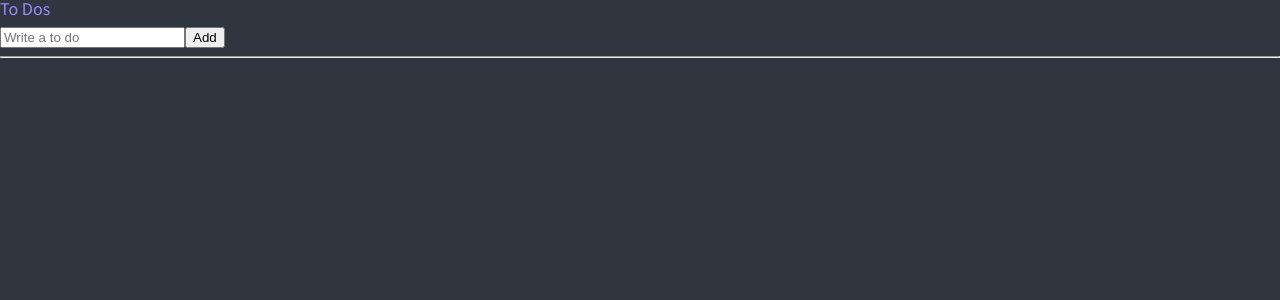
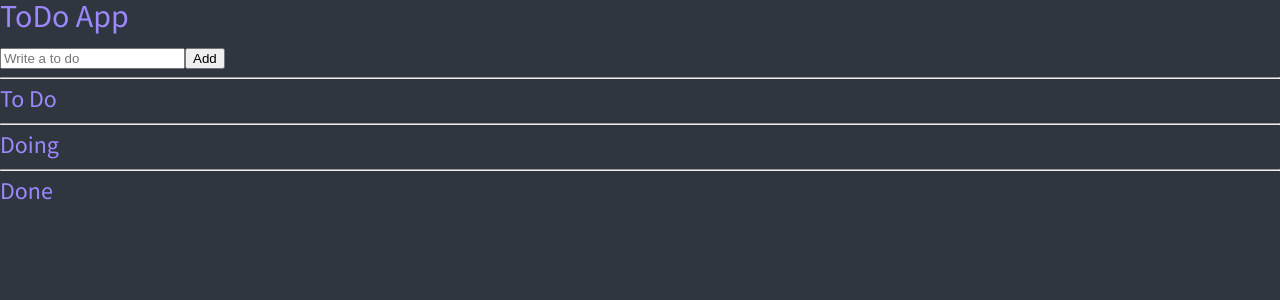
Before and after one commit to sangminlee98/typescript-recoil, a React (Create React App) app: page / in a window 1280 px wide. Shown: the top 300 px of the page. Built offline with nearby package versions, Linux system fonts and the light colour scheme.

Commit message:
[IMPLEMENT] recoil selector category

```diff
--- a/src/atoms/toDoState.ts
+++ b/src/atoms/toDoState.ts
@@ -1,4 +1,4 @@
-import { atom } from 'recoil';
+import { atom, selector } from 'recoil';
 
 export interface IToDo {
   text: string;
@@ -10,3 +10,15 @@ export const toDoState = atom<IToDo[]>({
   key: 'toDo',
   default: [],
 });
+
+export const toDoSelector = selector({
+  key: 'toDoSelcector',
+  get: ({get}) => {
+    const toDos = get(toDoState);
+    return {
+      toDo: toDos.filter(toDo => toDo.category === 'TO_DO'),
+      doing:  toDos.filter(toDo => toDo.category === 'DOING'),
+      done: toDos.filter(toDo => toDo.category === 'DONE')
+    };
+  }
+})
--- a/src/components/ToDoList.tsx
+++ b/src/components/ToDoList.tsx
@@ -1,7 +1,7 @@
 import React from 'react';
 import { useRecoilValue } from 'recoil';
 import styled from 'styled-components';
-import { toDoState } from '../atoms/toDoState';
+import { toDoSelector } from '../atoms/toDoState';
 import CreateToDo from './CreateToDo';
 import ToDo from './ToDo';
 
@@ -11,19 +11,35 @@ const Container = styled.div`
   color: ${props => props.theme.textColor};
 `;
 const Title = styled.h1`
-  font-size: large;
+  font-size: 2rem;
+  margin-bottom: 0.5em;
+  color: ${props => props.theme.accentColor};
+`;
+const SubTitle = styled.h2`
+  font-size: 1.5rem;
   margin-bottom: 0.5em;
   color: ${props => props.theme.accentColor};
 `;
 const ToDoList = () => {
-  const toDos = useRecoilValue(toDoState);
+  const {toDo, doing, done} = useRecoilValue(toDoSelector);
   return (
     <Container>
-      <Title>To Dos</Title>
+      <Title>ToDo App</Title>
       <CreateToDo/>
       <hr />
+      <SubTitle>To Do</SubTitle>
       <ul>
-        {toDos.map((todo) => (<ToDo key={todo.id} {...todo}/>))}
+        {toDo.map((todo) => (<ToDo key={todo.id} {...todo}/>))}
+      </ul>
+      <hr />
+      <SubTitle>Doing</SubTitle>
+      <ul>
+        {doing.map((todo) => (<ToDo key={todo.id} {...todo}/>))}
+      </ul>
+      <hr />
+      <SubTitle>Done</SubTitle>
+      <ul>
+        {done.map((todo) => (<ToDo key={todo.id} {...todo}/>))}
       </ul>
     </Container>
   );
```
